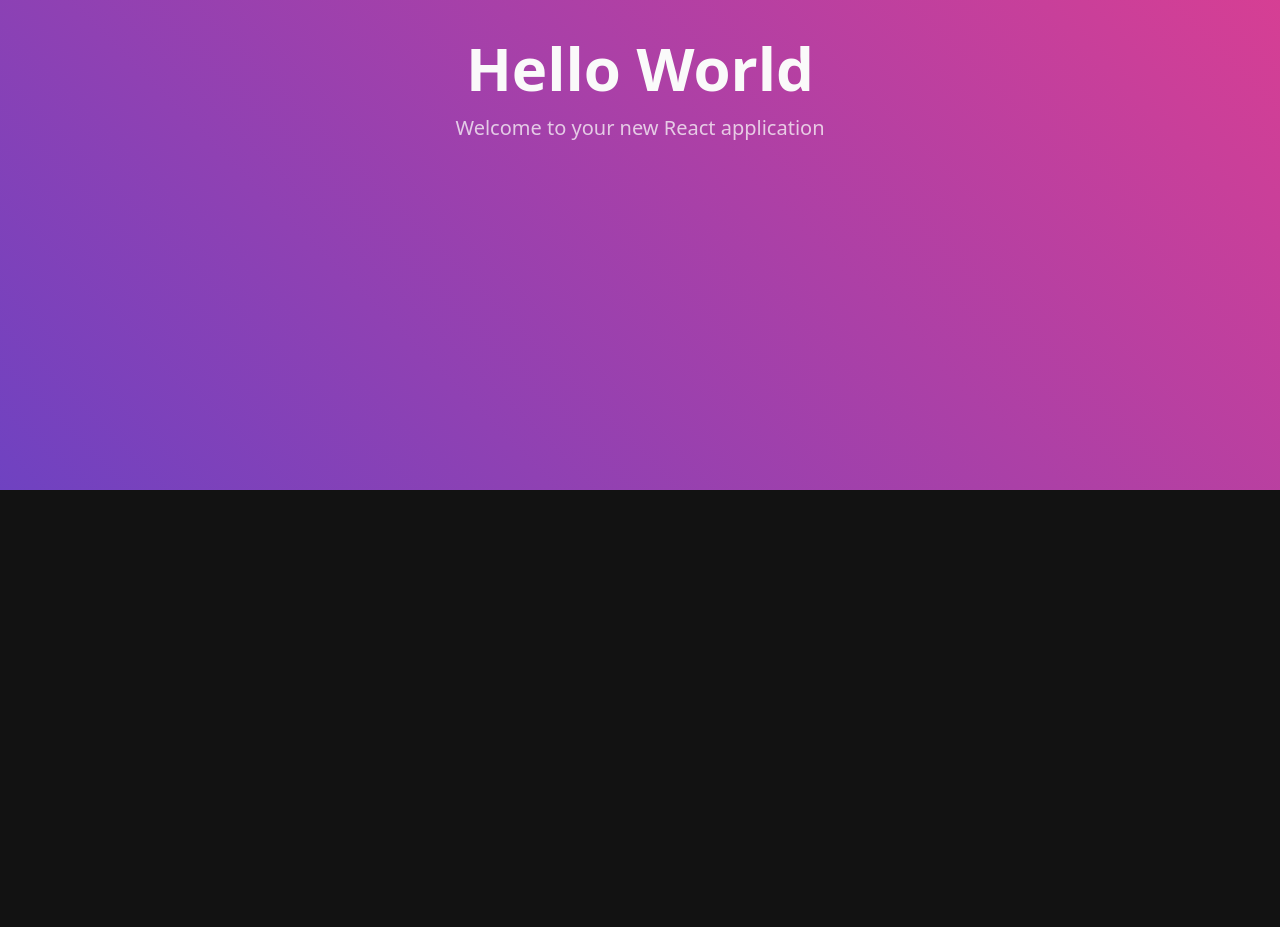
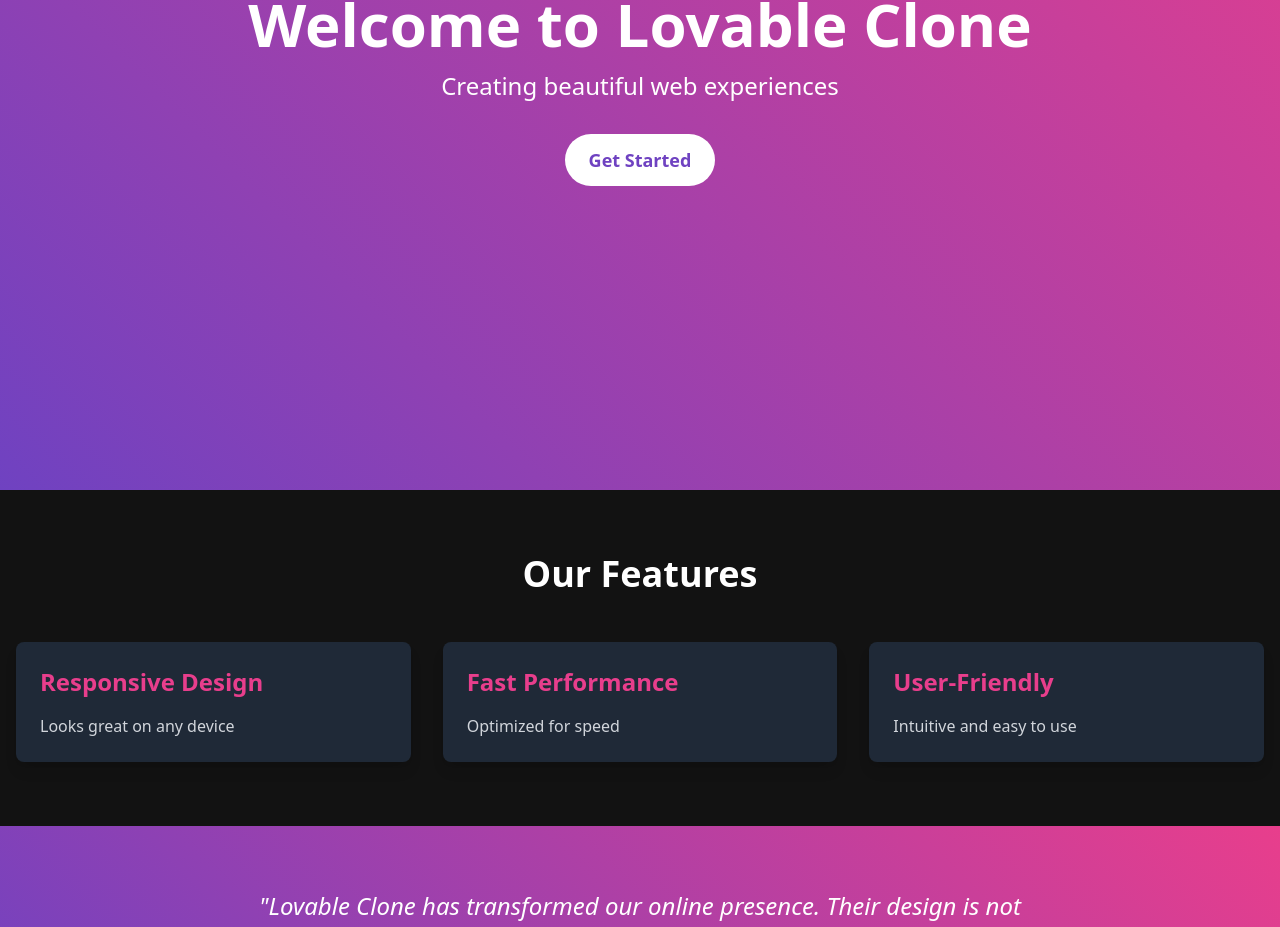
Before and after one commit to MuhammadAman02/hst-ai-fc55dde1-3579-4e8f-8a02-c9549b3527c3, a React (Vite) app: page / in a window 1280 px wide. Shown: the part 310-1237 px from the top of the page. Before the commit the page ends 800 px from the top, so only its background shows below. Built offline with nearby package versions, Linux system fonts and the light colour scheme.

Commit message:
update file

```diff
--- a/src/pages/Index.tsx
+++ b/src/pages/Index.tsx
@@ -1,16 +1,16 @@
 import React from 'react';
+import Hero from '../components/Hero';
+import Features from '../components/Features';
+import Testimonial from '../components/Testimonial';
+import Footer from '../components/Footer';
 
 const Index: React.FC = () => {
   return (
-    <div className="min-h-screen flex items-center justify-center bg-gradient">
-      <div className="text-center animate-fade-in">
-        <h1 className="text-6xl font-bold text-custom-text mb-4">
-          Hello World
-        </h1>
-        <p className="text-xl text-custom-text opacity-75">
-          Welcome to your new React application
-        </p>
-      </div>
+    <div className="min-h-screen bg-lovable-dark">
+      <Hero />
+      <Features />
+      <Testimonial />
+      <Footer />
     </div>
   );
 };
```
